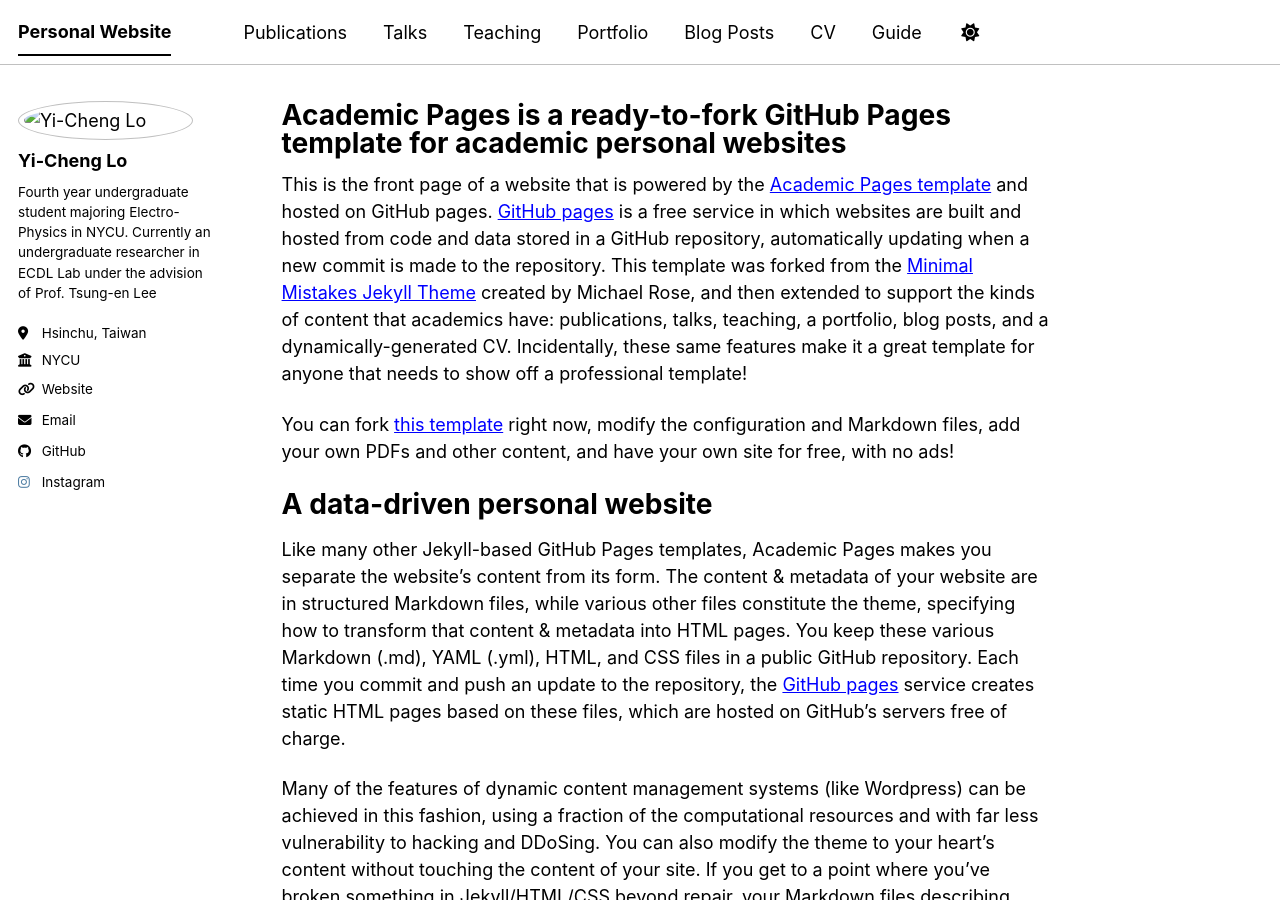
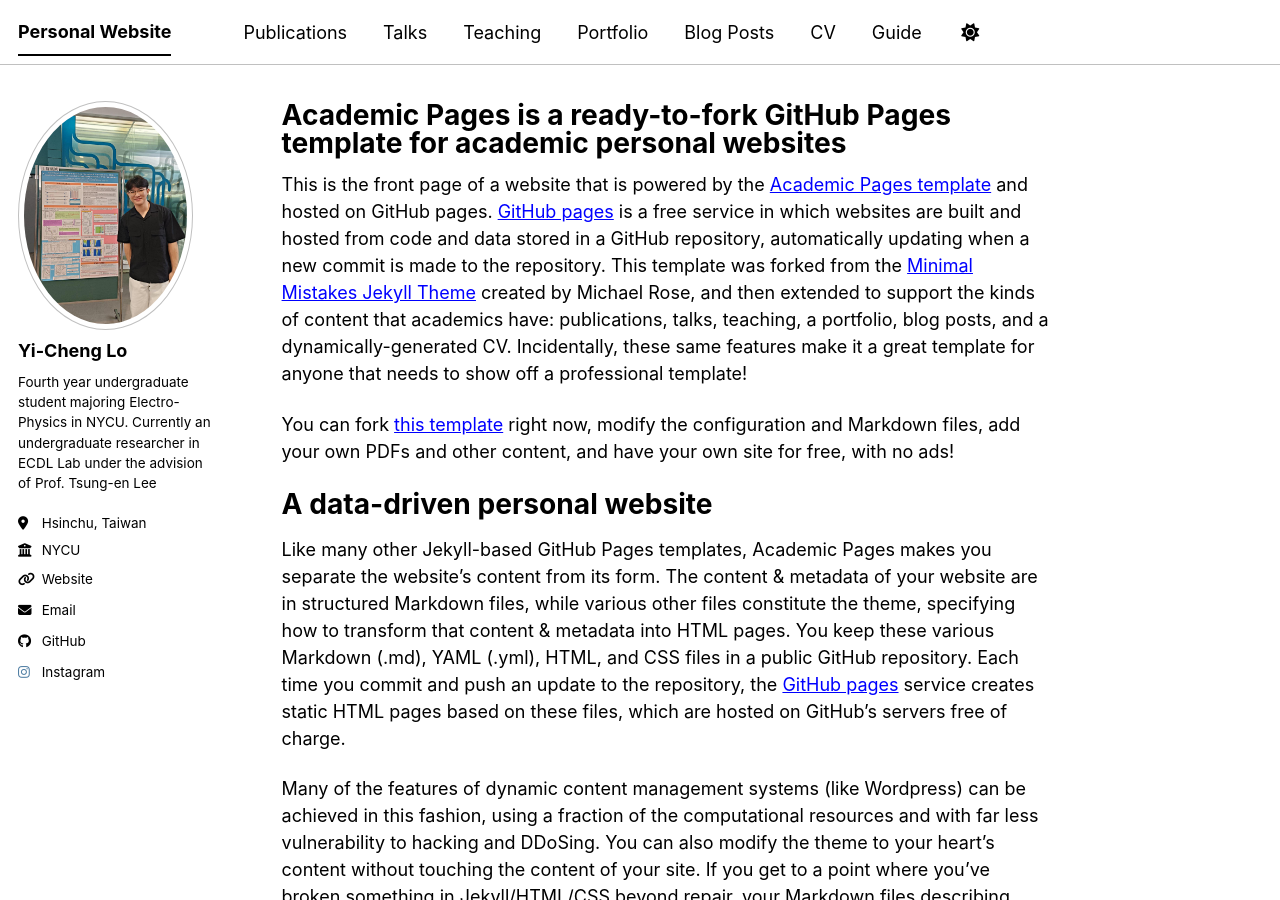
Before and after one commit to Deulgisocute/easonlocv, a Jekyll site: the page built from _pages/about.md, in a window 1280 px wide and 900 px high. Built offline with Jekyll 4.4.1, drawn with Linux system fonts in a browser that asks for light colours; a script bundle is joined from its source files by our own code; library files that are not in the unit come from our copies.

Commit message:
Update _config.yml

```diff
--- a/_config.yml
+++ b/_config.yml
@@ -23,7 +23,7 @@ repository               : "deulgisocute/easonlocv"
 #               Additional customization can be done by editing /_includes/author-profile.html
 author:
   # Biographic information
-  avatar           : "images/Profile.jpg"
+  avatar           : "Profile.jpg"
   name             : "Yi-Cheng Lo"
   pronouns         : # example: "she/her"
   bio              : "Fourth year undergraduate student majoring Electro-Physics in NYCU. Currently an undergraduate researcher in ECDL Lab under the advision of Prof. Tsung-en Lee"
```
